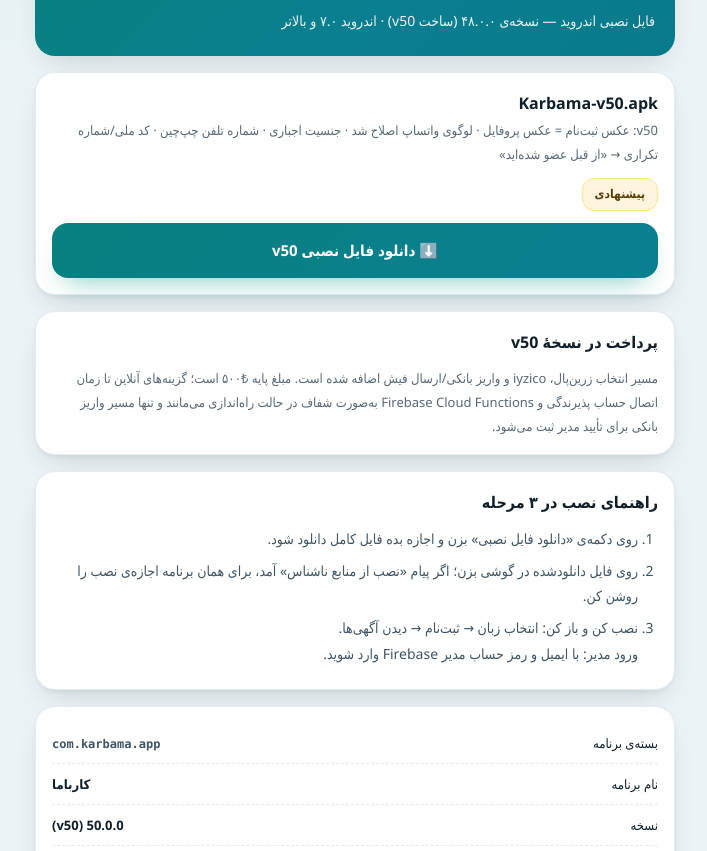
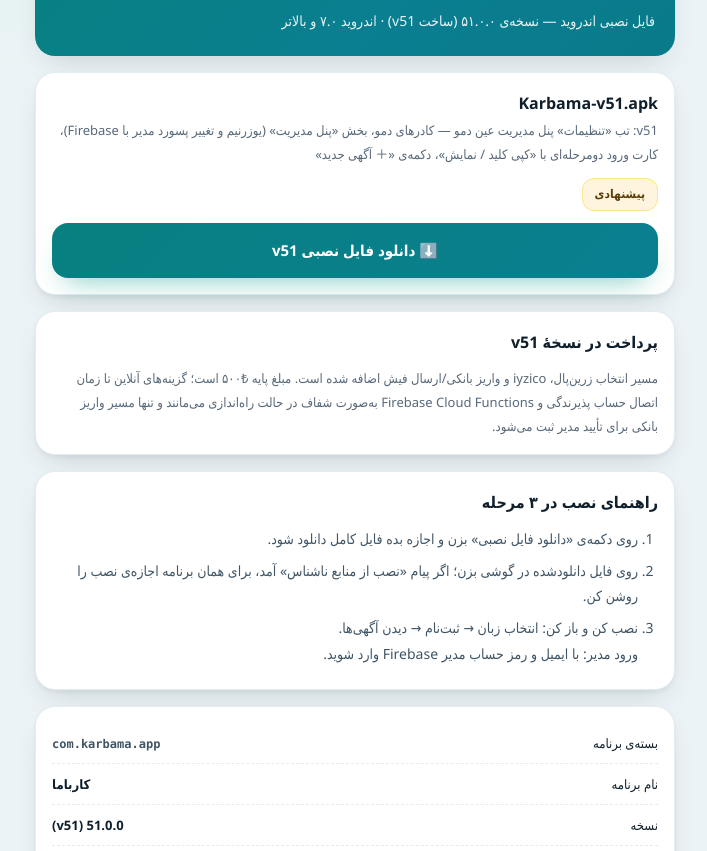
Before and after one commit to ntgalaxy1/karbama34, a plain HTML site: page download/index.html in a window 1280 px wide. Shown: the part 79-930 px from the top of the page, without its empty margins (285-992 px from the left). Drawn offline with Linux system fonts and the light colour scheme.

Commit message:
v51 released on GitHub (Latest, verified identical); index.html → v51

```diff
--- a/download/index.html
+++ b/download/index.html
@@ -59,22 +59,22 @@
 
   <div class="head">
     <h1>دانلود کارباما 📱</h1>
-    <p>فایل نصبی اندروید — نسخه‌ی ۴۸.۰.۰ (ساخت v50) · اندروید ۷.۰ و بالاتر</p>
+    <p>فایل نصبی اندروید — نسخه‌ی ۵۱.۰.۰ (ساخت v51) · اندروید ۷.۰ و بالاتر</p>
   </div>
 
   <div class="card">
     <div class="row">
       <div>
-        <div class="name">Karbama-v50.apk</div>
-        <div class="meta">v50: عکس ثبت‌نام = عکس پروفایل · لوگوی واتساپ اصلاح شد · جنسیت اجباری · شماره تلفن چپ‌چین · کد ملی/شماره تکراری → «از قبل عضو شده‌اید»</div>
+        <div class="name">Karbama-v51.apk</div>
+        <div class="meta">v51: تب «تنظیمات» پنل مدیریت عین دمو — کادرهای دمو، بخش «پنل مدیریت» (یوزرنیم و تغییر پسورد مدیر با Firebase)، کارت ورود دومرحله‌ای با «کپی کلید / نمایش»، دکمه‌ی «＋ آگهی جدید»</div>
       </div>
       <span class="badge">پیشنهادی</span>
     </div>
-    <a class="btn" href="Karbama-v50.apk" download>⬇️ دانلود فایل نصبی v50</a>
+    <a class="btn" href="Karbama-v51.apk" download>⬇️ دانلود فایل نصبی v51</a>
   </div>
 
   <div class="card">
-    <div class="name" style="margin-bottom:8px">پرداخت در نسخهٔ v50</div>
+    <div class="name" style="margin-bottom:8px">پرداخت در نسخهٔ v51</div>
     <div class="meta">مسیر انتخاب زرین‌پال، iyzico و واریز بانکی/ارسال فیش اضافه شده است. مبلغ پایه ₺۵۰۰ است؛ گزینه‌های آنلاین تا زمان اتصال حساب پذیرندگی و Firebase Cloud Functions به‌صورت شفاف در حالت راه‌اندازی می‌مانند و تنها مسیر واریز بانکی برای تأیید مدیر ثبت می‌شود.</div>
   </div>
 
@@ -91,9 +91,9 @@
   <div class="card">
     <div class="kv"><span>بسته‌ی برنامه</span><b><code>com.karbama.app</code></b></div>
     <div class="kv"><span>نام برنامه</span><b>کارباما</b></div>
-    <div class="kv"><span>نسخه</span><b>50.0.0 (v50)</b></div>
+    <div class="kv"><span>نسخه</span><b>51.0.0 (v51)</b></div>
     <div class="kv"><span>اندروید لازم</span><b>۷.۰ به بالا (API 24+)</b></div>
-    <div class="kv"><span>md5 نسخه‌ی نهایی</span><b><code>71fa37803552300198238ebcc293696e</code></b></div>
+    <div class="kv"><span>md5 نسخه‌ی نهایی</span><b><code>212ea8154315a5ad2db17d4d50807369</code></b></div>
     <div class="kv"><span>امضا</span><b>✅ امضای v2 دارد (کلید آزمایشی)</b></div>
   </div>
 
```
